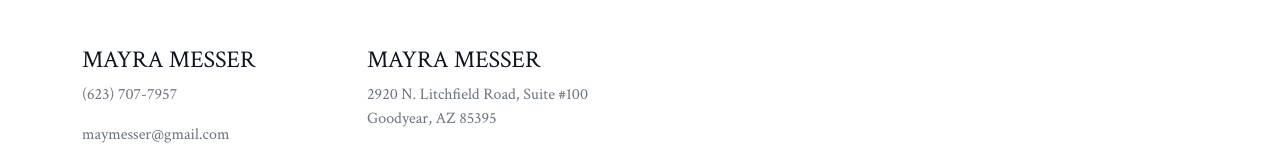
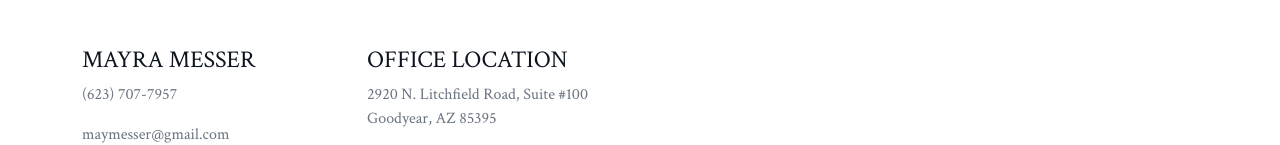
Before and after one commit to Panha-Sim/mayra-website, a Next.js app: page / in a window 1280 px wide. Shown: the part 2342-2487 px from the top of the page. Built offline with nearby package versions, Linux system fonts and the light colour scheme.

Commit message:
- Change Footer Text to "OFFICE LOCATION"

```diff
--- a/src/app/components/Footer.tsx
+++ b/src/app/components/Footer.tsx
@@ -23,7 +23,7 @@ export default function Footer(){
                         <p className="text-body-dark">maymesser@gmail.com</p>
                     </div>
                     <div className="col-sm-6 col-xl-3 word-block ">
-                        <h3 className="text-heading-dark mb-2">MAYRA MESSER</h3>
+                        <h3 className="text-heading-dark mb-2">OFFICE LOCATION</h3>
                         <p className="text-body-dark">2920 N. Litchfield Road, Suite #100 Goodyear, AZ 85395</p>
                     </div>
                 </div>
```
